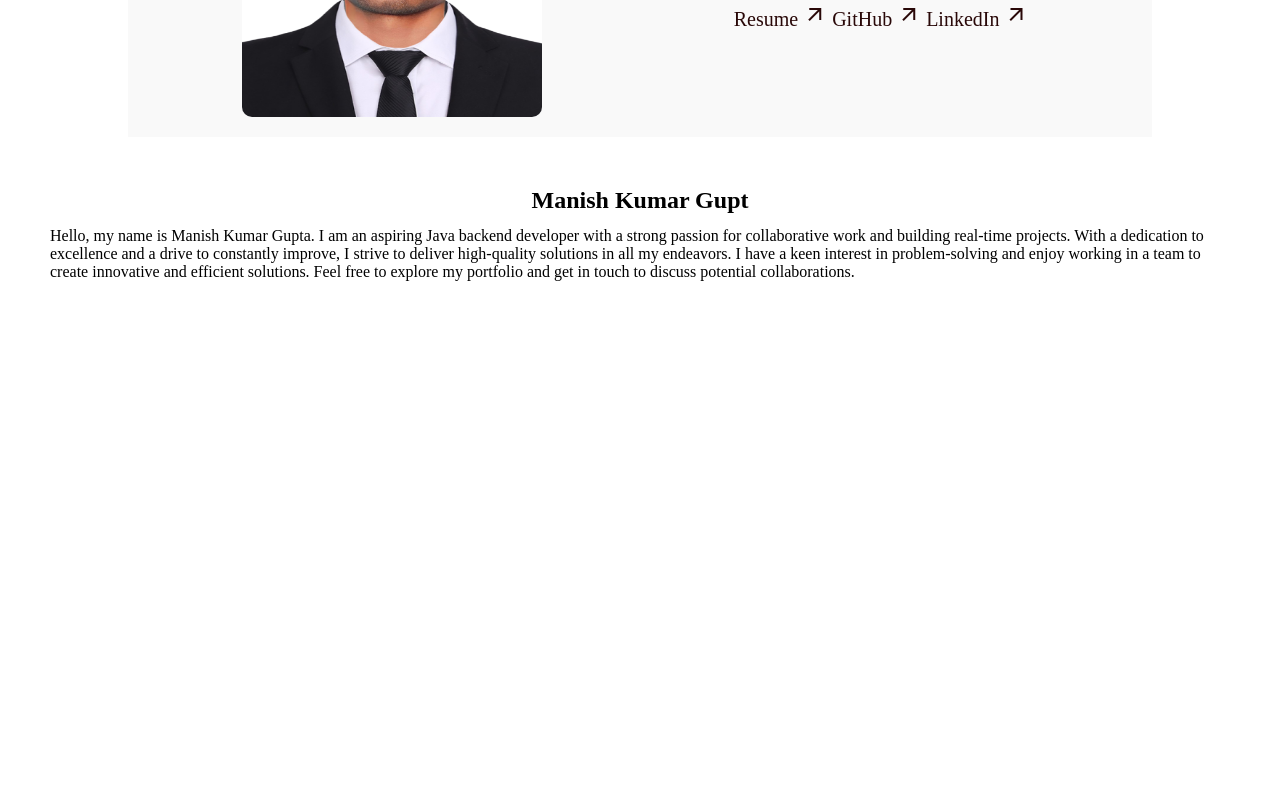
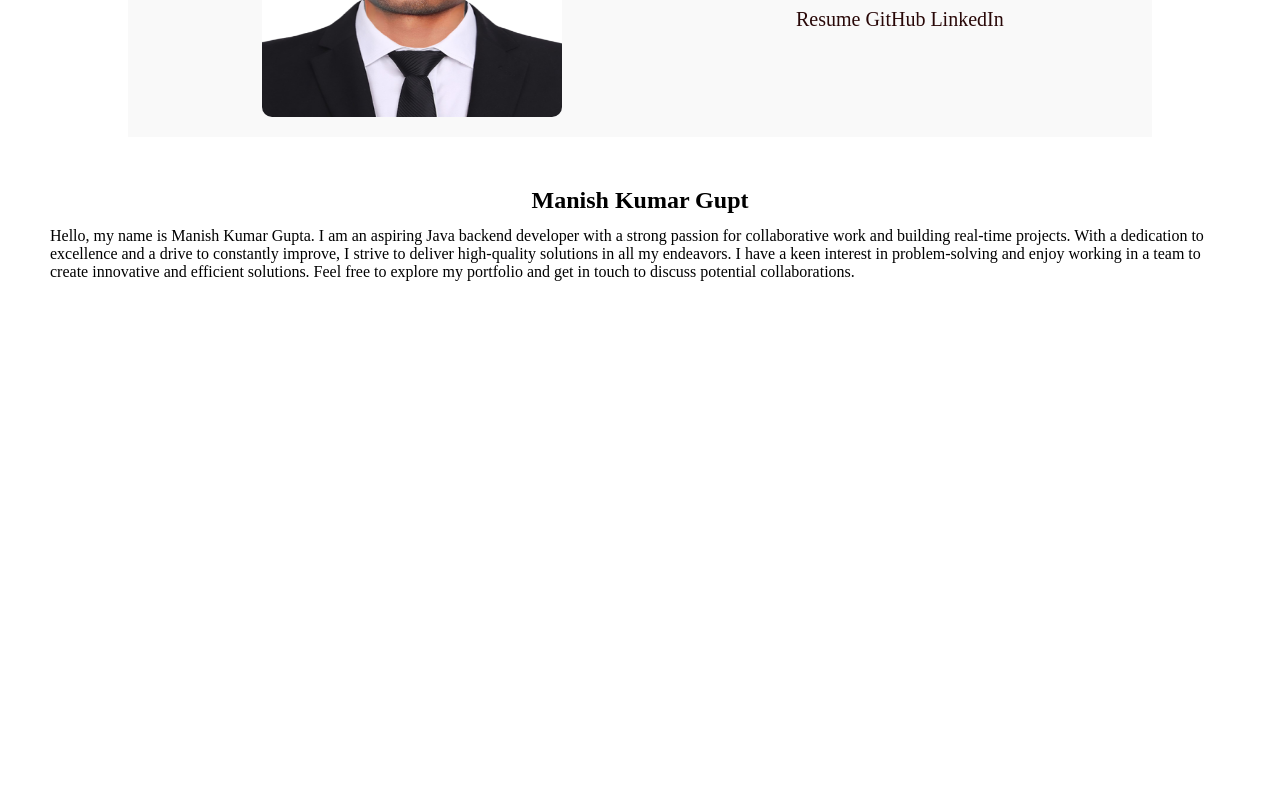
Before and after one commit to ManishGupt5/manishgupt5.github.io, a plain HTML site: page index.html in a window 1280 px wide. Shown: the part 280-1070 px from the top of the page. Drawn offline with Linux system fonts and the light colour scheme.

Commit message:
Update index.html

```diff
--- a/index.html
+++ b/index.html
@@ -39,16 +39,9 @@
             <div class="home-txt">Hello, I'm a</div>
             <div class="home-txt">Java Developer</div>
             <div class="home-icon">
-                <div><a id="resume-button-2" href="./Manish_Gupt_Resume.pdf" target="_blank">Resume
-                        <span class="material-icons">
-                            arrow_outward
-                        </span></a></div>
-                <div><a href="https://github.com/ManishGupt5">GitHub <span class="material-icons">
-                            arrow_outward
-                        </span></a></div>
-                <div><a href="https://linkedin.com/in/ManishGupt5">LinkedIn <span class="material-icons">
-                            arrow_outward
-                        </span></a></div>
+                <div><a id="resume-button-2" href="./Manish_Gupt_Resume.pdf" target="_blank">Resume </a></div>
+                <div><a href="https://github.com/ManishGupt5">GitHub </a></div>
+                <div><a href="https://linkedin.com/in/ManishGupt5">LinkedIn </a></div>
             </div>
         </div>
     </section>
@@ -62,7 +55,6 @@
             drive to constantly improve, I strive to deliver high-quality solutions in all my endeavors. I have a keen
             interest in problem-solving and enjoy working in a team to create innovative and efficient solutions. Feel
             free to explore my portfolio and get in touch to discuss potential collaborations.</p>
-
 
     </section>
 
@@ -109,10 +101,11 @@
     <!-- Contact -->
     <section id="contact">
         <a id="contact-github" href="https://github.com/ManishGupt5">GitHub</a>
-        <a id="contact-linkedin" href="https://linkedin.com/in/ManishGupt5">LinkedIn</a>
+        <a id="contact-linkedin" href="https://linkedin.com/in/ManishGupt5"> LinkedIn</a>
         <p id="contact-phone">Phone: +91 8808901250</p>
         <p id="contact-email">Email: Manishgupt0000@gmail.com</p>
     </section>
+
 
     <!-- Resume -->
     <section id="resume">
```
